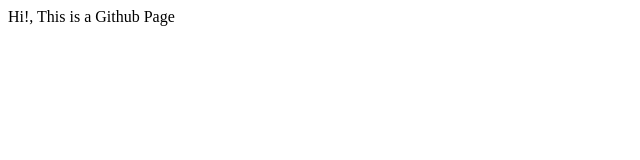
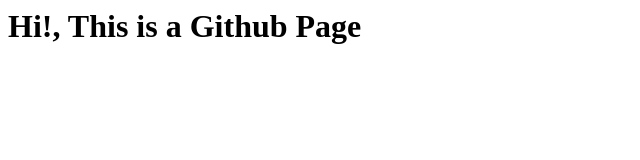
Before and after one commit to salman7-dev/salman7-dev.github.io, a plain HTML site: page index.html in a window 1280 px wide. Shown: the whole page, without its empty margins (0-640 px from the left). Drawn offline with Linux system fonts and the light colour scheme.

Commit message:
Update index.html

```diff
--- a/index.html
+++ b/index.html
@@ -1,5 +1,8 @@
 <html>
 <body>
-Hi!, This is a Github Page
+<head>
+  <link rel="stylesheet" type="text/css" href="mystyle.css">
+ </head>
+  <h1>Hi!, This is a Github Page </h1>
 </body>
 </html>
```
